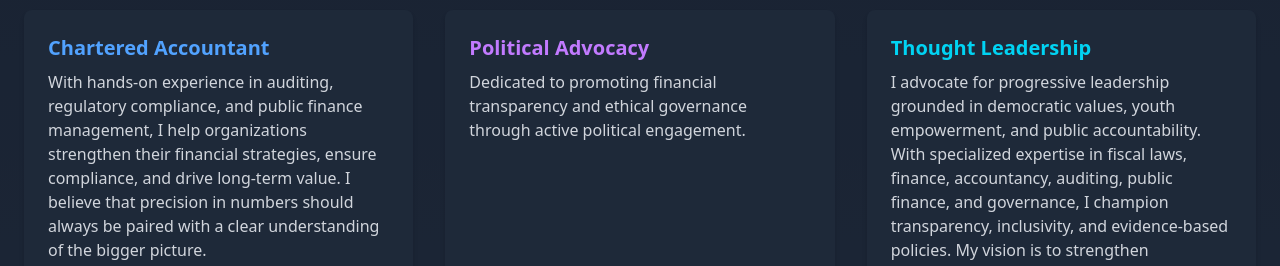
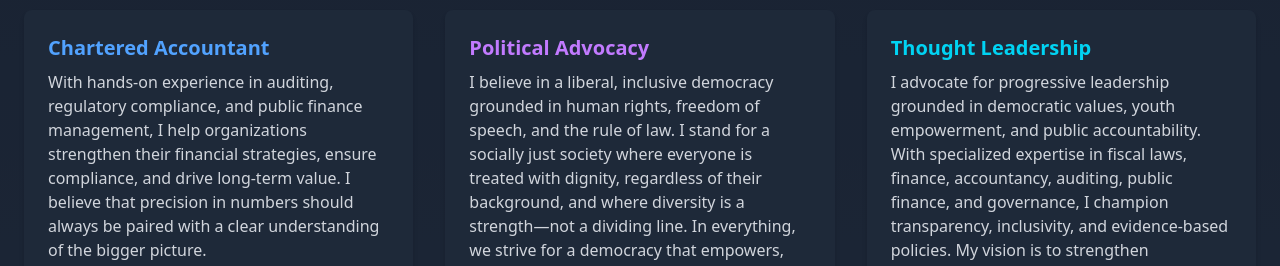
Before and after one commit to RajeshPandey10/diwakar_frontend, a React (Vite) app: page / in a window 1280 px wide. Shown: the part 674-940 px from the top of the page. Built offline with nearby package versions, Linux system fonts and the light colour scheme; no server answers.

Commit message:
added gallery

```diff
--- a/src/components/Home/Home.jsx
+++ b/src/components/Home/Home.jsx
@@ -171,8 +171,9 @@ const Home = () => {
               Political Advocacy
             </h3>
             <p className="text-gray-300">
-              Dedicated to promoting financial transparency and ethical
-              governance through active political engagement.
+            I believe in a liberal, inclusive democracy grounded in human rights, freedom of speech, and the rule of law.
+            I stand for a socially just society where everyone is treated with dignity, regardless of their background, and where diversity is a strength—not a dividing line.
+            In everything, we strive for a democracy that empowers, protects, and includes all of us.
             </p>
           </motion.div>
 
```
